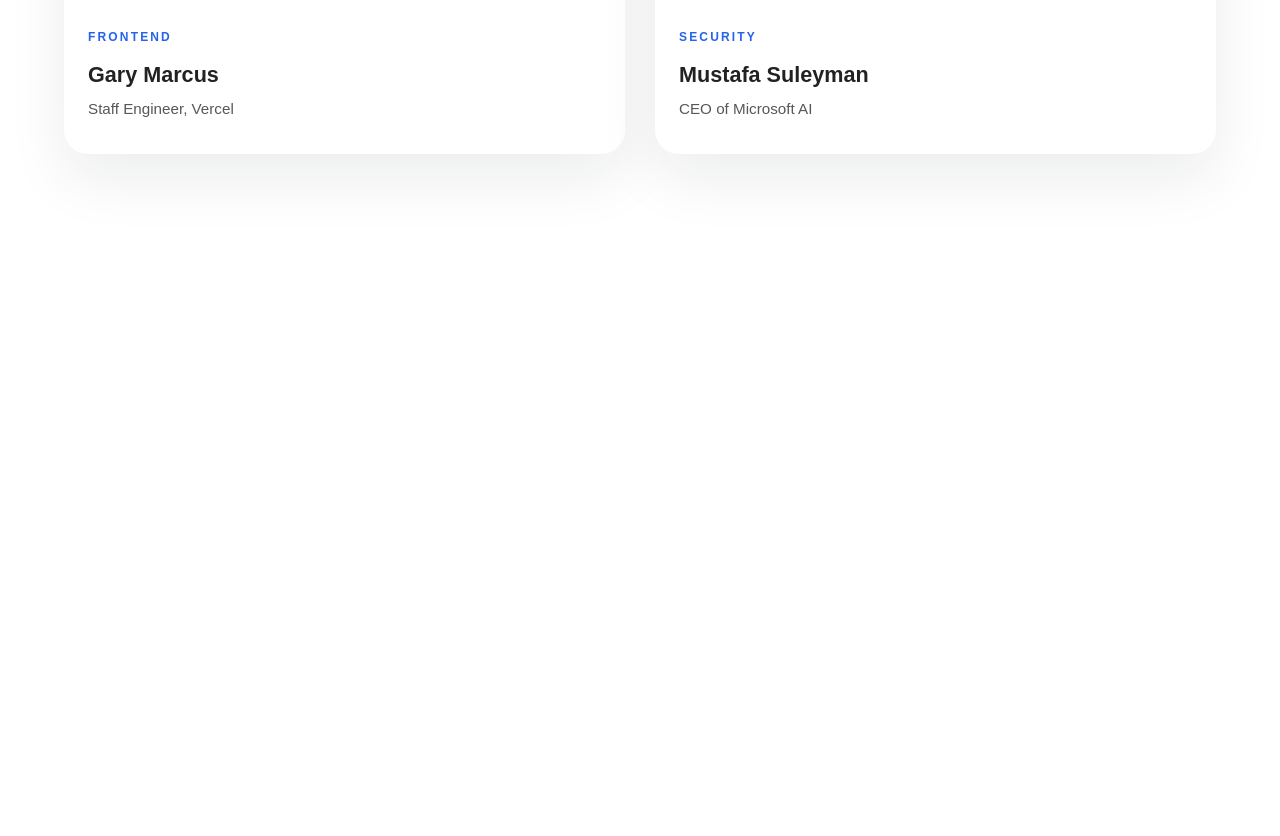
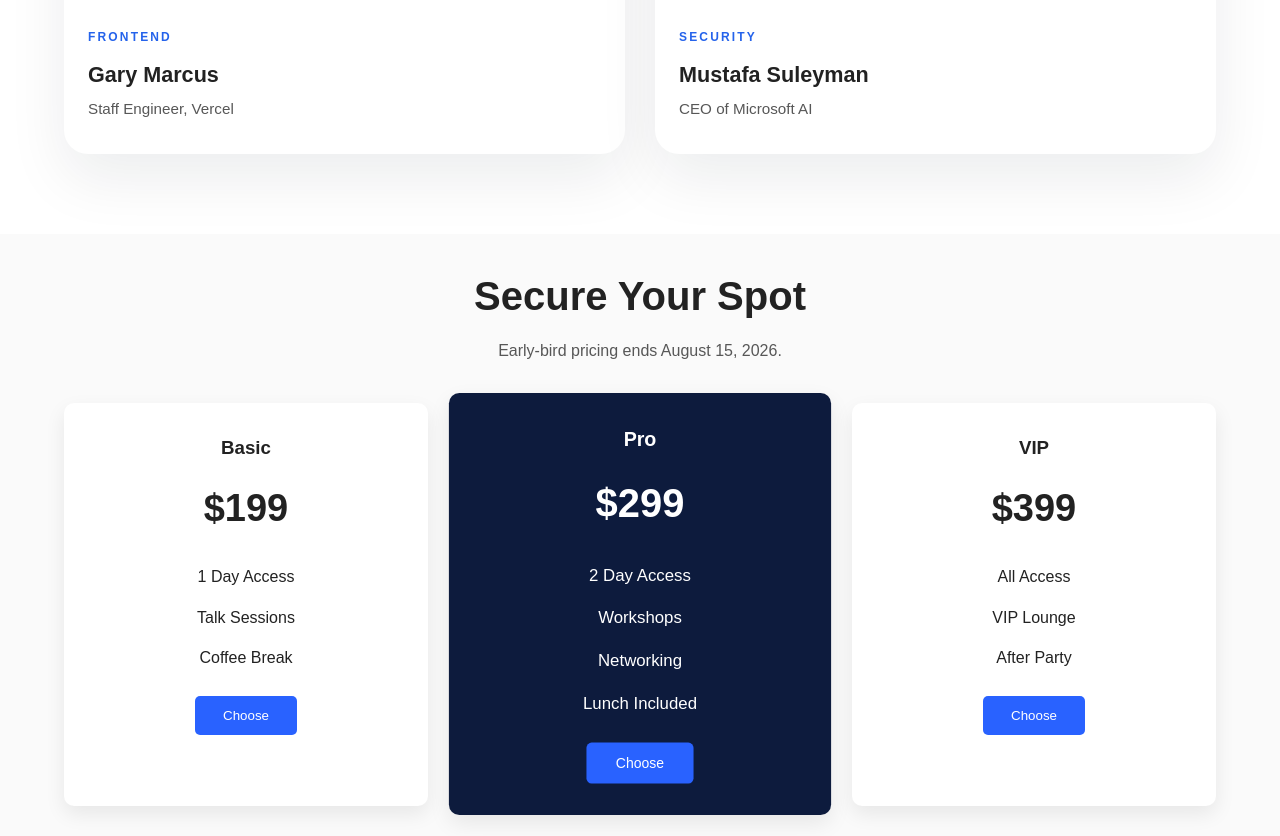
Before and after one commit to nafisfaysal00/assignment-01, a plain HTML site: page index.html in a window 1280 px wide. Shown: the part 1701-2537 px from the top of the page. Before the commit the page ends 1935 px from the top, so only its background shows below. Drawn offline with Linux system fonts and the light colour scheme.

Commit message:
pricing section done

```diff
--- a/index.html
+++ b/index.html
@@ -89,3 +89,76 @@
         </div>
     </div>
 </section>
+
+
+<section class="pricing">
+
+<div class="container">
+
+<div class="pricing-header">
+<h2>Secure Your Spot</h2>
+<p>Early-bird pricing ends August 15, 2026.</p>
+</div>
+
+<div class="price-grid">
+
+<div class="price-card">
+
+<h3>Basic</h3>
+
+<h1>$199</h1>
+
+<ul>
+
+<li>1 Day Access</li>
+<li>Talk Sessions</li>
+<li>Coffee Break</li>
+
+</ul>
+
+<button>Choose</button>
+
+</div>
+
+<div class="price-card featured">
+
+<h3>Pro</h3>
+
+<h1>$299</h1>
+
+<ul>
+
+<li>2 Day Access</li>
+<li>Workshops</li>
+<li>Networking</li>
+<li>Lunch Included</li>
+
+</ul>
+
+<button>Choose</button>
+
+</div>
+
+<div class="price-card">
+
+<h3>VIP</h3>
+
+<h1>$399</h1>
+
+<ul>
+
+<li>All Access</li>
+<li>VIP Lounge</li>
+<li>After Party</li>
+
+</ul>
+
+<button>Choose</button>
+
+</div>
+
+</div>
+
+</div>
+
+</section>
--- a/style.css
+++ b/style.css
@@ -153,3 +153,71 @@
 font-size:0.95rem;
 line-height:1.6;
 }
+
+
+.pricing{
+padding:30px 0;
+background:#fafafa;
+}
+
+.pricing header{
+text-align:center;
+justify-content:center;
+margin-bottom:50px;
+}
+
+.pricing h2{
+font-size:40px;
+font-weight: bold;
+text-align:center;
+margin-bottom:10px;
+}
+
+.pricing p{
+text-align:center;
+color:#575757;
+margin-bottom:40px;
+}
+
+.price-grid{
+display:grid;
+grid-template-columns:repeat(3,1fr);
+gap:30px;
+}
+
+.price-card{
+background:white;
+padding:30px;
+text-align:center;
+border-radius:10px;
+box-shadow:0 8px 20px rgba(0,0,0,.08);
+}
+
+.featured{
+background:#0d1b3d;
+color:white;
+transform:scale(1.05);
+}
+
+.price-card h1{
+margin:15px 0;
+font-size:38px;
+}
+
+.price-card ul{
+list-style:none;
+margin:25px 0;
+}
+
+.price-card li{
+margin:15px 0;
+}
+
+.price-card button{
+padding:12px 28px;
+border:none;
+background:#2962ff;
+color:white;
+cursor:pointer;
+border-radius:5px;
+}
```
